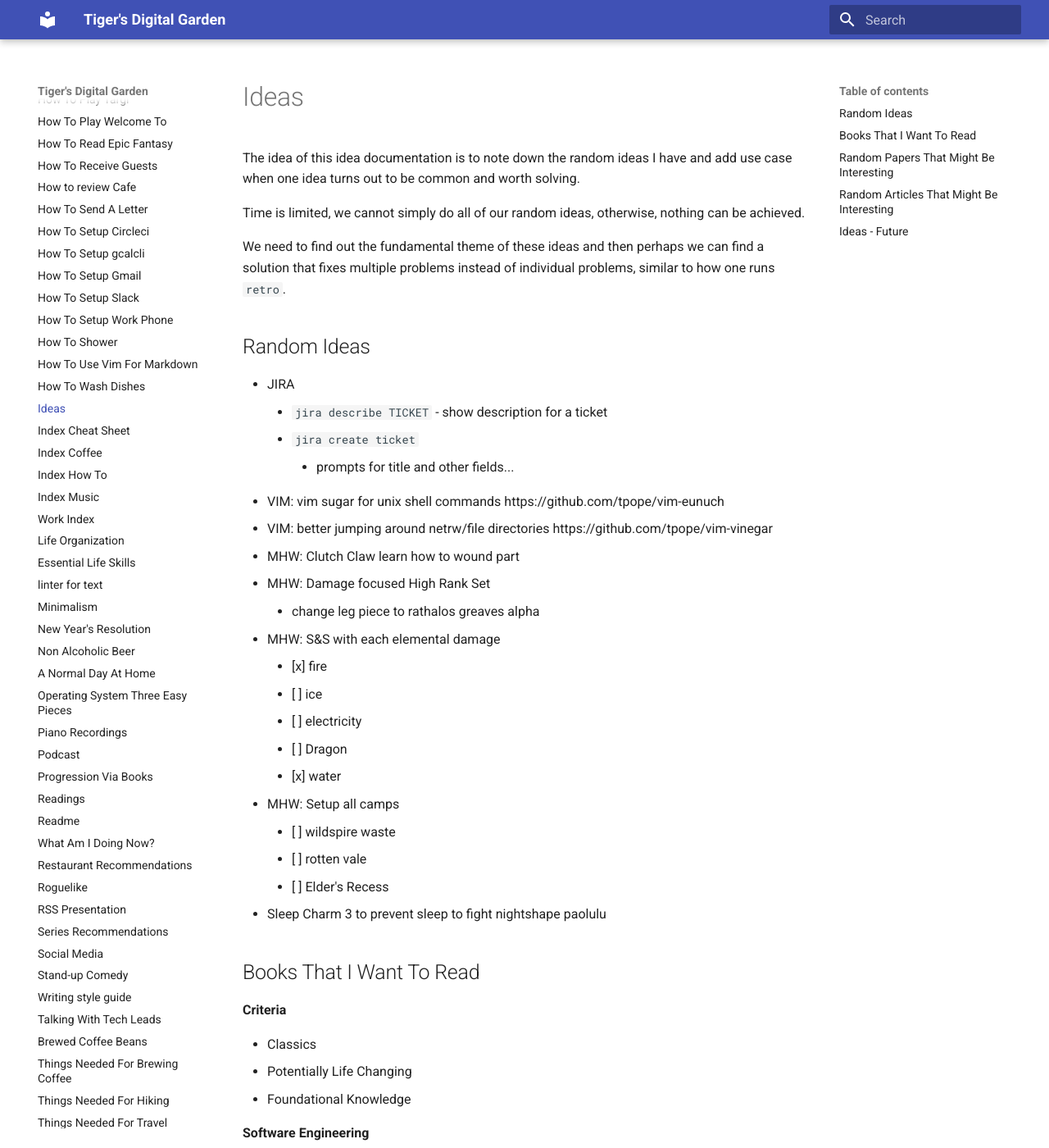
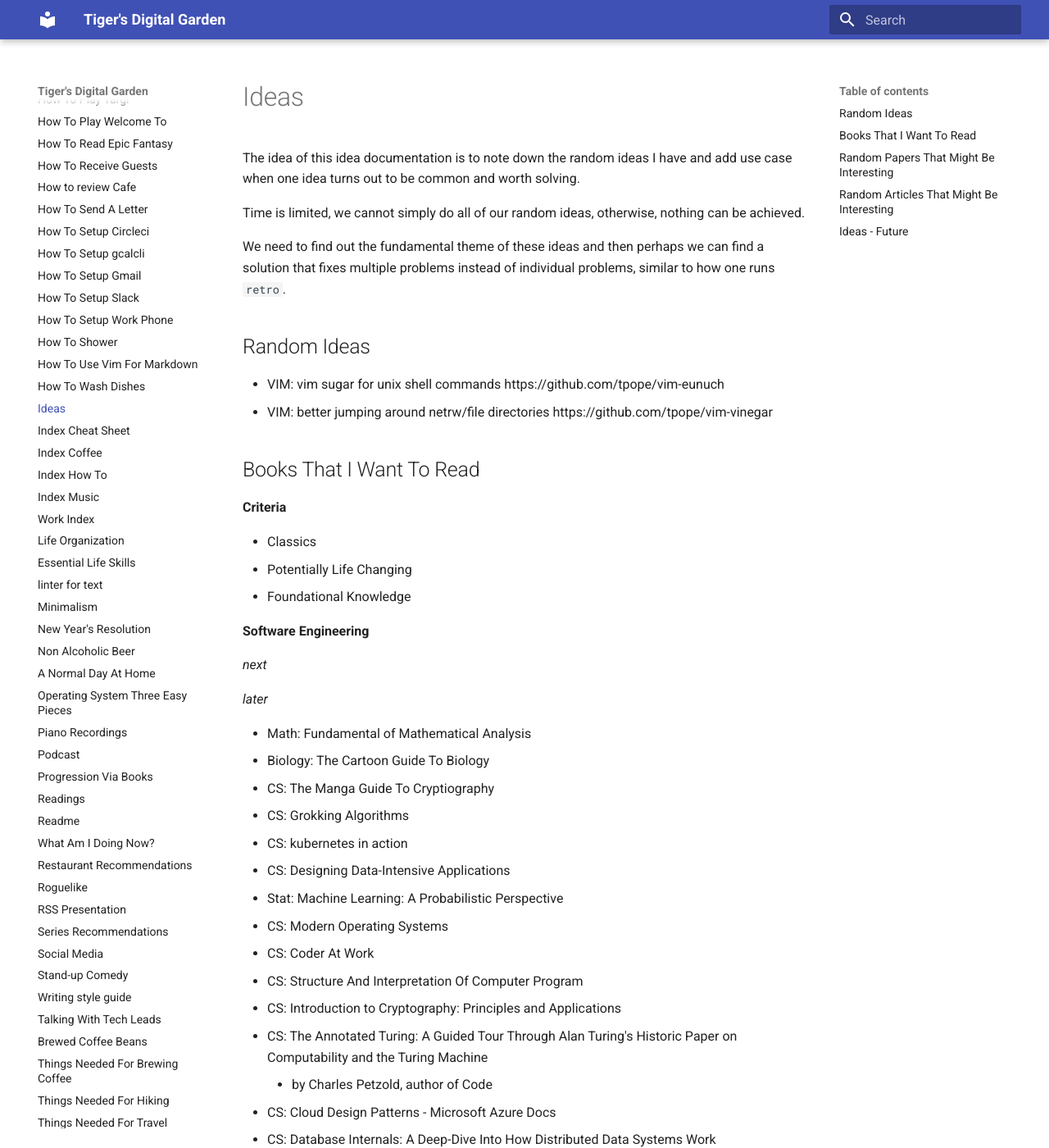
Before and after one commit to ynotstartups/notes, an MkDocs documentation site: the page built from notes/ideas.md, in a window 1280 px wide and 1400 px high. Shown: the whole window at 82% size. Built offline with MkDocs 1.6.1 and Material for MkDocs 9.7.7, drawn with Linux system fonts in a browser that asks for light colours; some of the changed text lies outside the part shown.

Commit message:
update ideas

```diff
--- a/notes/ideas.md
+++ b/notes/ideas.md
@@ -8,26 +8,8 @@ We need to find out the fundamental theme of these ideas and then perhaps we can
 
 ## Random Ideas
 
-- JIRA
-  - `jira describe TICKET` - show description for a ticket
-  - `jira create ticket`
-    - prompts for title and other fields...
 - VIM: vim sugar for unix shell commands https://github.com/tpope/vim-eunuch
 - VIM: better jumping around netrw/file directories https://github.com/tpope/vim-vinegar
-- MHW: Clutch Claw learn how to wound part
-- MHW: Damage focused High Rank Set
-  - change leg piece to rathalos greaves alpha
-- MHW: S&S with each elemental damage
-  - [x] fire
-  - [ ] ice
-  - [ ] electricity
-  - [ ] Dragon
-  - [x] water
-- MHW: Setup all camps
-  - [ ] wildspire waste
-  - [ ] rotten vale
-  - [ ] Elder's Recess
-- Sleep Charm 3 to prevent sleep to fight nightshape paolulu
 
 ## Books That I Want To Read
 
```
Also changed, not shown: other parts of notes/ideas.md (+4 -0 lines).
